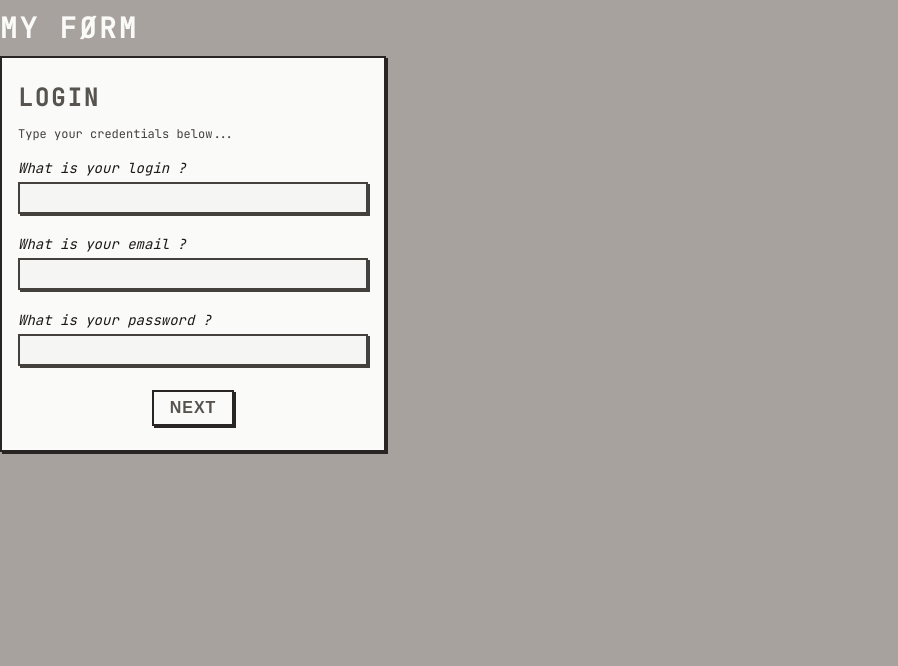
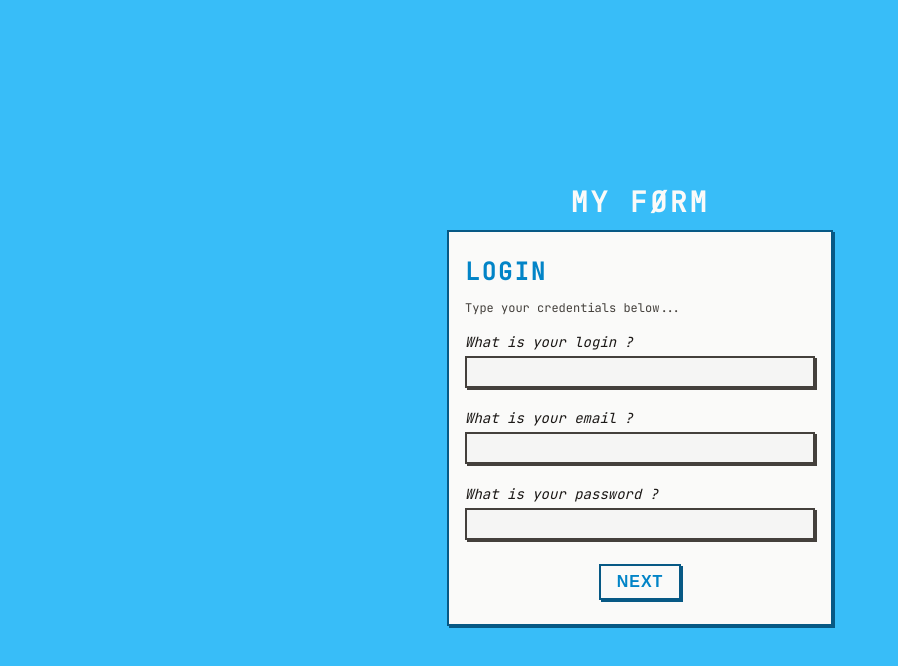
Before and after one commit to aledoux87/RetroForm, a React (Create React App) app: page /login in a window 1280 px wide. Shown: the top 666 px of the page, without its empty margins (0-898 px from the left). Built offline with nearby package versions, Linux system fonts and the light colour scheme.

Commit message:
Fix: Style

```diff
--- a/src/components/App.jsx
+++ b/src/components/App.jsx
@@ -3,7 +3,7 @@ import Routing from './Routing';
 
 function App() {
   return (
-    <div>
+    <div className="retro-app">
       <h1>MY FØRM</h1>
       <Routing />
     </div>
--- a/src/index.css
+++ b/src/index.css
@@ -24,7 +24,7 @@
 }
 
 body {
-  background-color: var(--gray-400);
+  background-color: var(--blue-400);
   font-family: 'JetBrains Mono', monospace;
   font-weight: 400;
 }
@@ -39,7 +39,7 @@ h1 {
 }
 
 h2 {
-  color: var(--gray-600);
+  color: var(--blue-600);
   font-size: 1.5rem;
   font-weight: 700;
   letter-spacing: 2px;
@@ -70,7 +70,7 @@ label {
 }
 
 input {
-  color: var(--gray-700);
+  color: var(--gray-900);
   font-size: 1rem;
   line-height: 1.5rem;
 }
@@ -95,10 +95,17 @@ button {
   text-transform: uppercase;
 }
 
+.retro-app {
+  align-items: center;
+  display: flex;
+  flex-direction: column;
+  margin: auto;
+}
+
 .retro-form {
   background-color: var(--gray-50);
-  border: 2px solid var(--gray-800);
-  box-shadow: 2px 2px 0 var(--gray-800);
+  border: 2px solid var(--blue-800);
+  box-shadow: 2px 2px 0 var(--blue-800);
   display: flex;
   flex-direction: column;
   padding: 1rem;
@@ -115,6 +122,7 @@ button {
   background-color: var(--gray-100);
   border: 2px solid var(--gray-700);
   box-shadow: 2px 2px 0 var(--gray-700);
+  color: var(--gray-700);
   font-size: 1rem;
   line-height: 1.625rem;
   outline: none;
@@ -134,22 +142,22 @@ button {
 }
 
 .retro-button {
-  color: var(--gray-600);
+  color: var(--blue-600);
   background-color: var(--gray-50);
-  border: 2px solid var(--gray-800);
-  box-shadow: 2px 2px 0 var(--gray-800);
+  border: 2px solid var(--blue-800);
+  box-shadow: 2px 2px 0 var(--blue-800);
   margin: 1rem auto 0.5rem;
   padding: 0 1rem;
 }
 
 .retro-button:hover {
   background-color: var(--gray-50);
-  box-shadow: 1px 1px 0 var(--gray-800);
+  box-shadow: 1px 1px 0 var(--blue-800);
 }
 
 .retro-button:active {
   color: var(--gray-50);
-  background-color: var(--gray-600);
-  border: 2px solid var(--gray-600);
-  box-shadow: 0 0 0 var(--gray-600);
+  background-color: var(--blue-600);
+  border: 2px solid var(--blue-600);
+  box-shadow: 0 0 0 var(--blue-600);
 }
```
Also changed, not shown: 1 other file (tests, documents, lock files or other folders).
